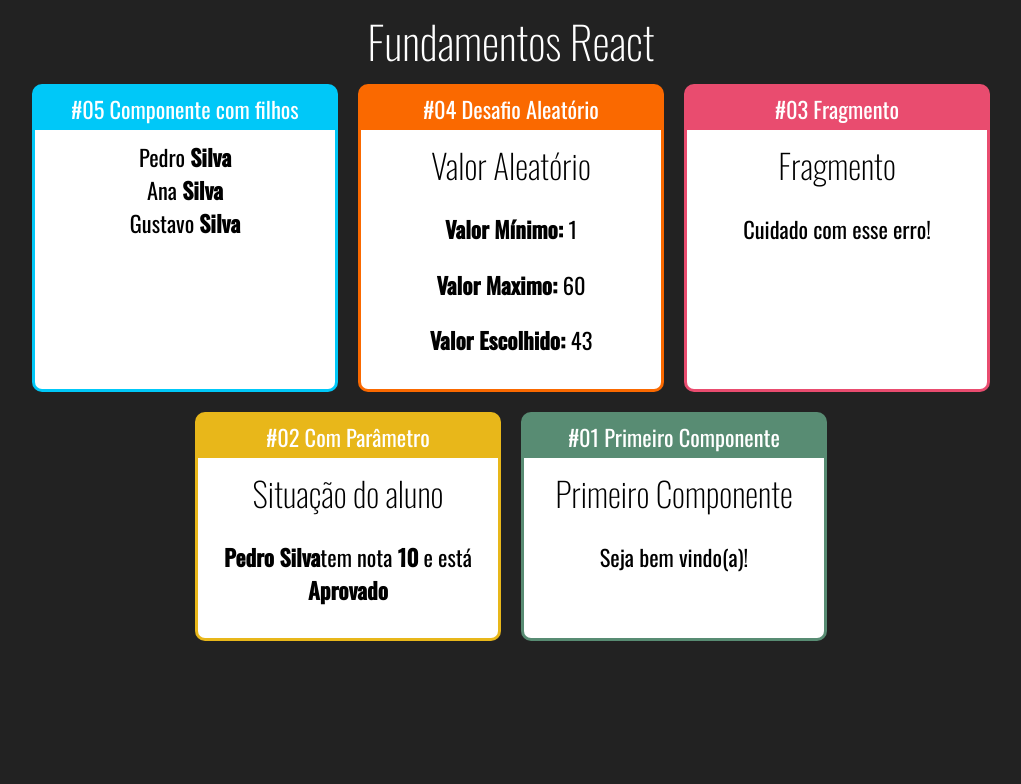
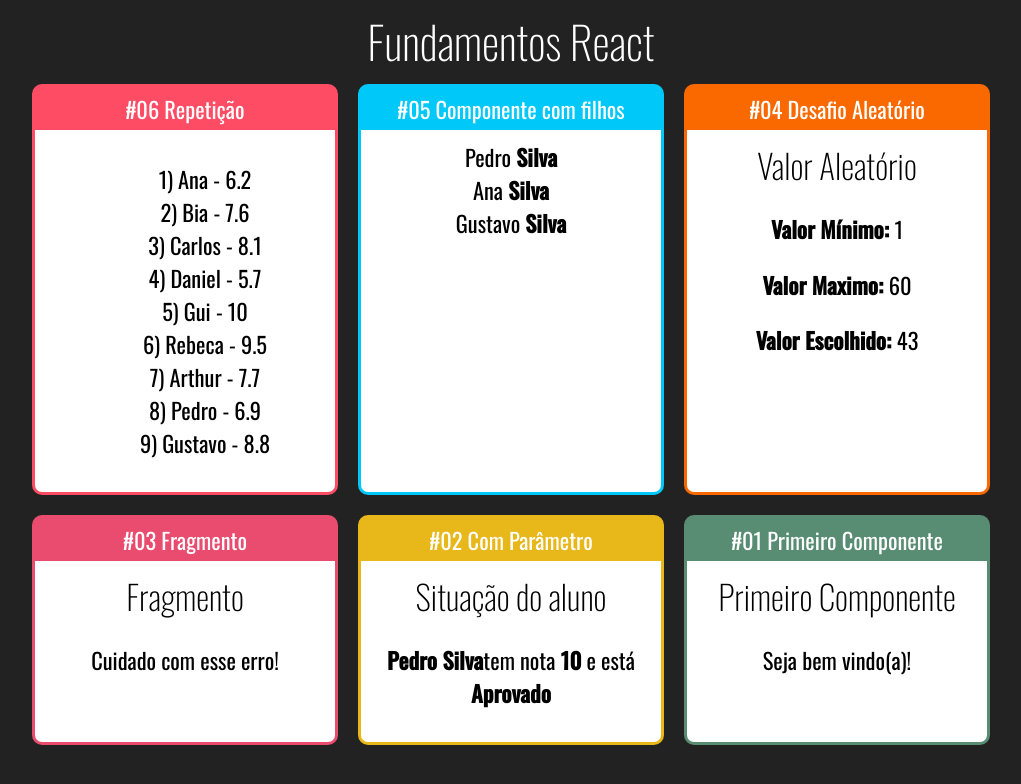
Before and after one commit to Paulosmj/Curso-React, a React (Create React App) app: page / in a window 1280 px wide. Shown: the top 784 px of the page, without its empty margins (129-1150 px from the left). Built offline with nearby package versions, Linux system fonts and the light colour scheme.

Commit message:
Repeticao

```diff
--- a/src/App.jsx
+++ b/src/App.jsx
@@ -2,6 +2,7 @@
 import './App.css';
 import React from 'react';
 
+import ListaAlunos from './components/repeticao/ListaAlunos';
 import Familia from './components/basicos/Familia';
 import FamiliaMembro from './components/basicos/FamiliaMembro';
 import Card from './components/basicos/layout/Card';
@@ -15,6 +16,10 @@
     <h1>Fundamentos React</h1>
 
     <div className="Cards">
+      <Card titulo="#06 Repetição" color="#FF4C65">
+        <ListaAlunos></ListaAlunos>
+      </Card>
+
       <Card titulo="#05 Componente com filhos" color="#00C8F8">
         <Familia sobrenome="Silva">
           <FamiliaMembro nome="Pedro" />
--- /dev/null
+++ b/src/components/repeticao/ListaAlunos.jsx
@@ -0,0 +1,19 @@
+/* eslint-disable */
+import React from 'react';
+import alunos from '../../data/alunos';
+
+export default (props) => {
+  const AlunosLi = alunos.map((aluno) => {
+    return (
+      <li key={aluno.id}>
+        {aluno.id}) {aluno.nome} - {aluno.nota}
+      </li>
+    );
+  });
+
+  return (
+    <div>
+      <ul style={{ listStyle: 'none' }}>{AlunosLi}</ul>
+    </div>
+  );
+};
--- /dev/null
+++ b/src/data/alunos.js
@@ -0,0 +1,13 @@
+/* eslint-disable */
+
+export default [
+  { id: 1, nome: 'Ana', nota: 6.2 },
+  { id: 2, nome: 'Bia', nota: 7.6 },
+  { id: 3, nome: 'Carlos', nota: 8.1 },
+  { id: 4, nome: 'Daniel', nota: 5.7 },
+  { id: 5, nome: 'Gui', nota: 10.0 },
+  { id: 6, nome: 'Rebeca', nota: 9.5 },
+  { id: 7, nome: 'Arthur', nota: 7.7 },
+  { id: 8, nome: 'Pedro', nota: 6.9 },
+  { id: 9, nome: 'Gustavo', nota: 8.8 },
+];
```
